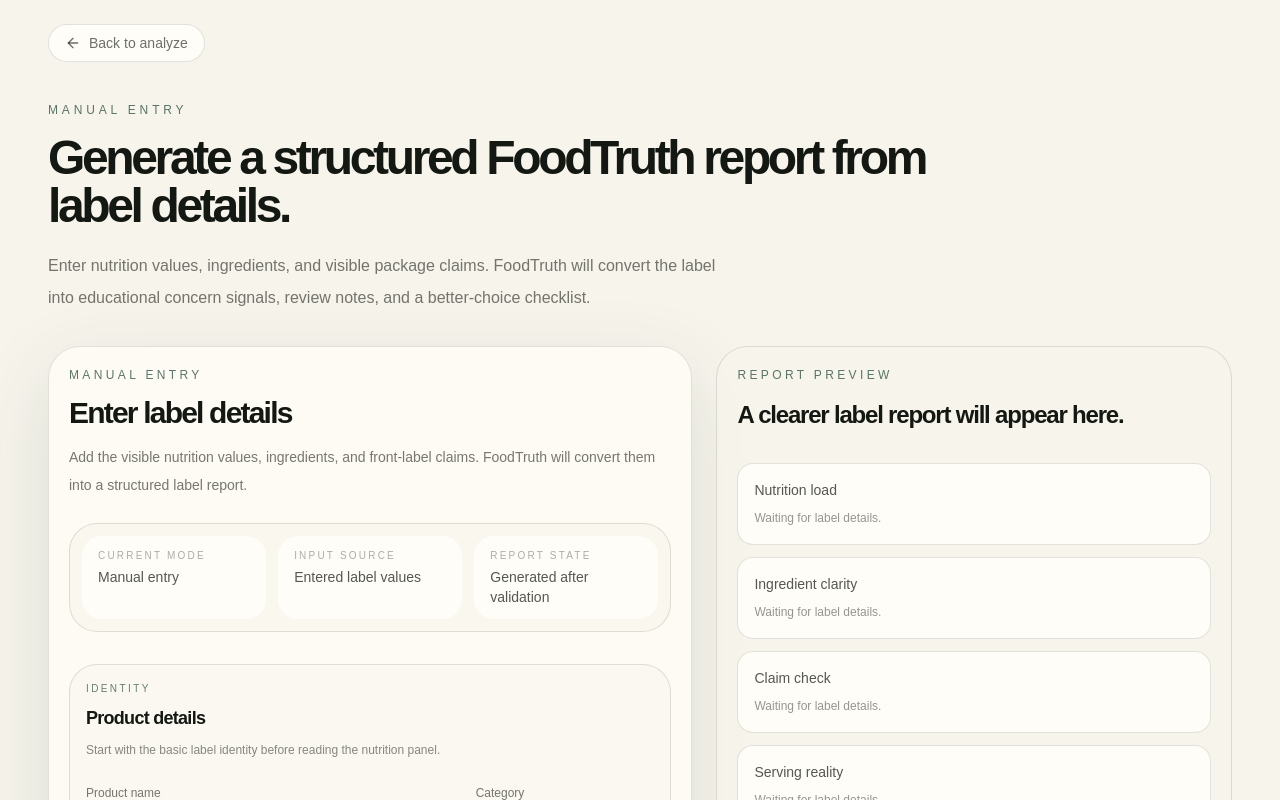
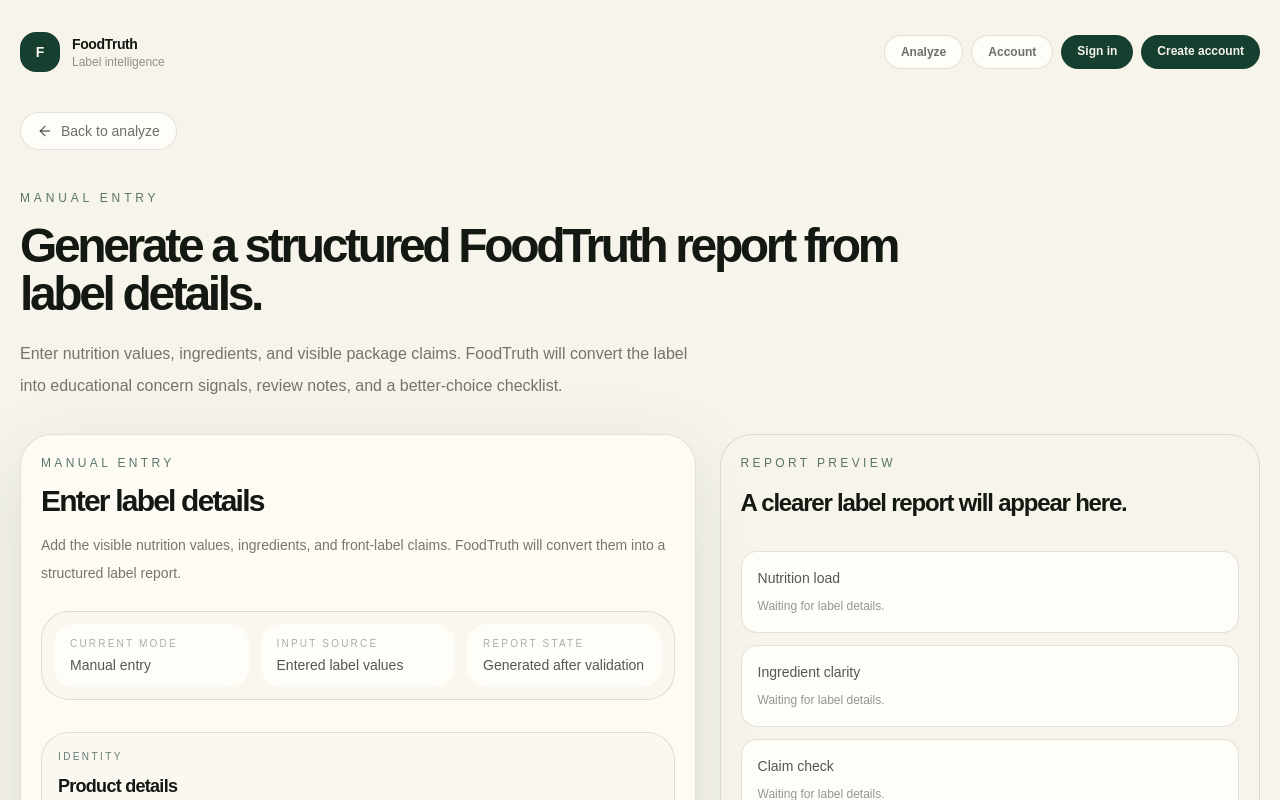
Before and after one commit to sumitdhara609/FoodTruth, a Next.js app: page /analyze/manual in a window 1280 px wide. Shown: the top 800 px of the page. Built offline with nearby package versions, Linux system fonts and the light colour scheme.

Commit message:
Add product navigation

```diff
--- a/components/analyze/analyzer-page-shell.tsx
+++ b/components/analyze/analyzer-page-shell.tsx
@@ -1,4 +1,5 @@
 import type { ReactNode } from "react";
+import { ProductNav } from "@/components/navigation/product-nav";
 
 type AnalyzerPageShellProps = {
   children: ReactNode;
@@ -6,8 +7,12 @@ type AnalyzerPageShellProps = {
 
 export function AnalyzerPageShell({ children }: AnalyzerPageShellProps) {
   return (
-    <main className="min-h-screen bg-[var(--background)] px-5 py-6 text-[var(--foreground)] sm:px-8 lg:px-12">
-      <div className="mx-auto max-w-7xl">{children}</div>
+    <main className="min-h-screen bg-[var(--background)] px-5 py-8 text-[var(--foreground)]">
+      <div className="mx-auto max-w-7xl">
+        <ProductNav />
+
+        {children}
+      </div>
     </main>
   );
 }
--- /dev/null
+++ b/components/navigation/product-nav.tsx
@@ -0,0 +1,48 @@
+import Link from "next/link";
+import {
+  appNavigationLinks,
+  authNavigationLinks,
+} from "@/lib/navigation/app-navigation";
+
+export function ProductNav() {
+  return (
+    <nav className="mb-10 flex flex-col gap-4 sm:flex-row sm:items-center sm:justify-between">
+      <Link href="/" className="group inline-flex items-center gap-3">
+        <span className="flex h-10 w-10 items-center justify-center rounded-2xl bg-[var(--primary)] text-sm font-bold text-[var(--background)]">
+          F
+        </span>
+
+        <span>
+          <span className="block text-sm font-semibold tracking-[-0.03em] text-[var(--foreground)]">
+            FoodTruth
+          </span>
+          <span className="block text-xs text-[var(--foreground)]/45">
+            Label intelligence
+          </span>
+        </span>
+      </Link>
+
+      <div className="flex flex-wrap gap-2">
+        {appNavigationLinks.map((link) => (
+          <Link
+            key={link.href}
+            href={link.href}
+            className="rounded-full border border-[var(--border)] bg-[var(--surface)] px-4 py-2 text-xs font-semibold text-[var(--foreground)]/62 transition hover:bg-[var(--surface-muted)] hover:text-[var(--foreground)]"
+          >
+            {link.label}
+          </Link>
+        ))}
+
+        {authNavigationLinks.map((link) => (
+          <Link
+            key={link.href}
+            href={link.href}
+            className="rounded-full bg-[var(--primary)] px-4 py-2 text-xs font-semibold text-[var(--background)] transition hover:opacity-90"
+          >
+            {link.label}
+          </Link>
+        ))}
+      </div>
+    </nav>
+  );
+}
--- /dev/null
+++ b/lib/navigation/app-navigation.ts
@@ -0,0 +1,21 @@
+export const appNavigationLinks = [
+  {
+    label: "Analyze",
+    href: "/analyze",
+  },
+  {
+    label: "Account",
+    href: "/account",
+  },
+] as const;
+
+export const authNavigationLinks = [
+  {
+    label: "Sign in",
+    href: "/auth/sign-in",
+  },
+  {
+    label: "Create account",
+    href: "/auth/sign-up",
+  },
+] as const;
```
Also changed, not shown: 1 other file (tests, documents, lock files or other folders).
